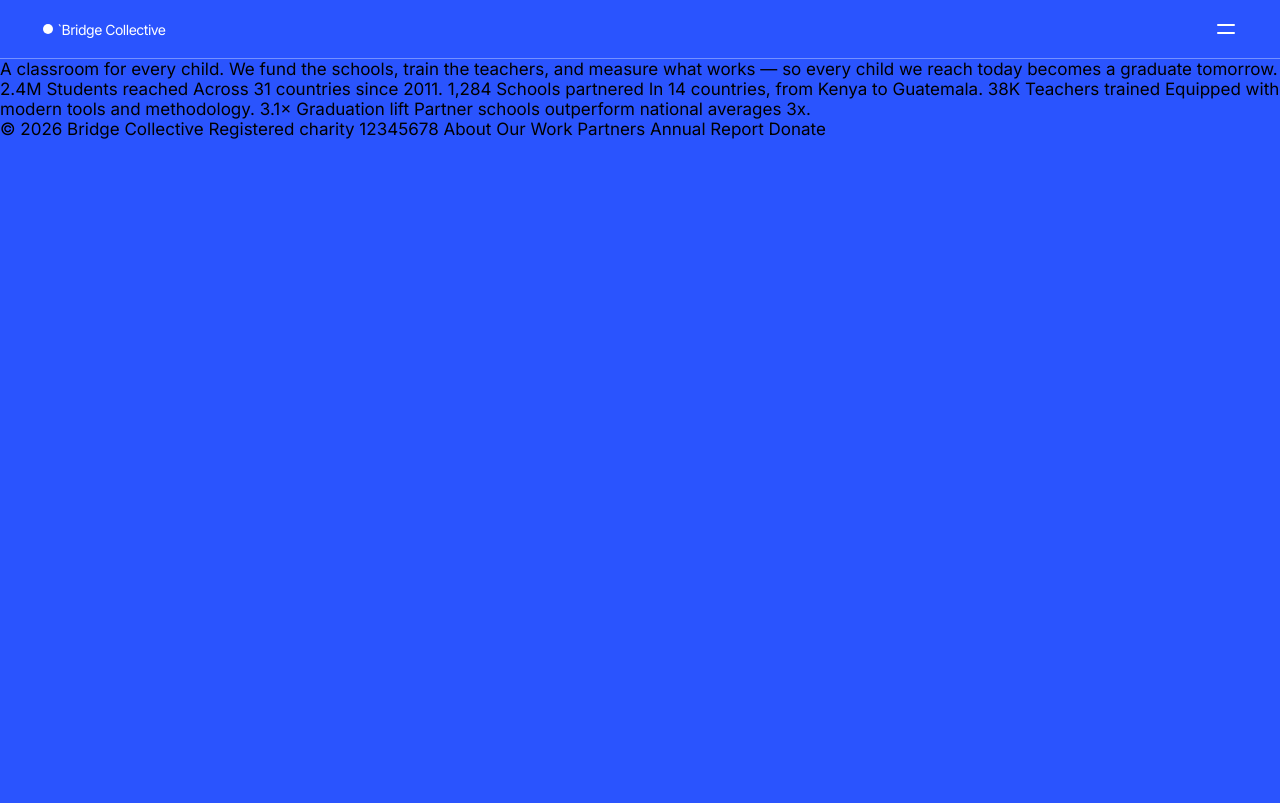
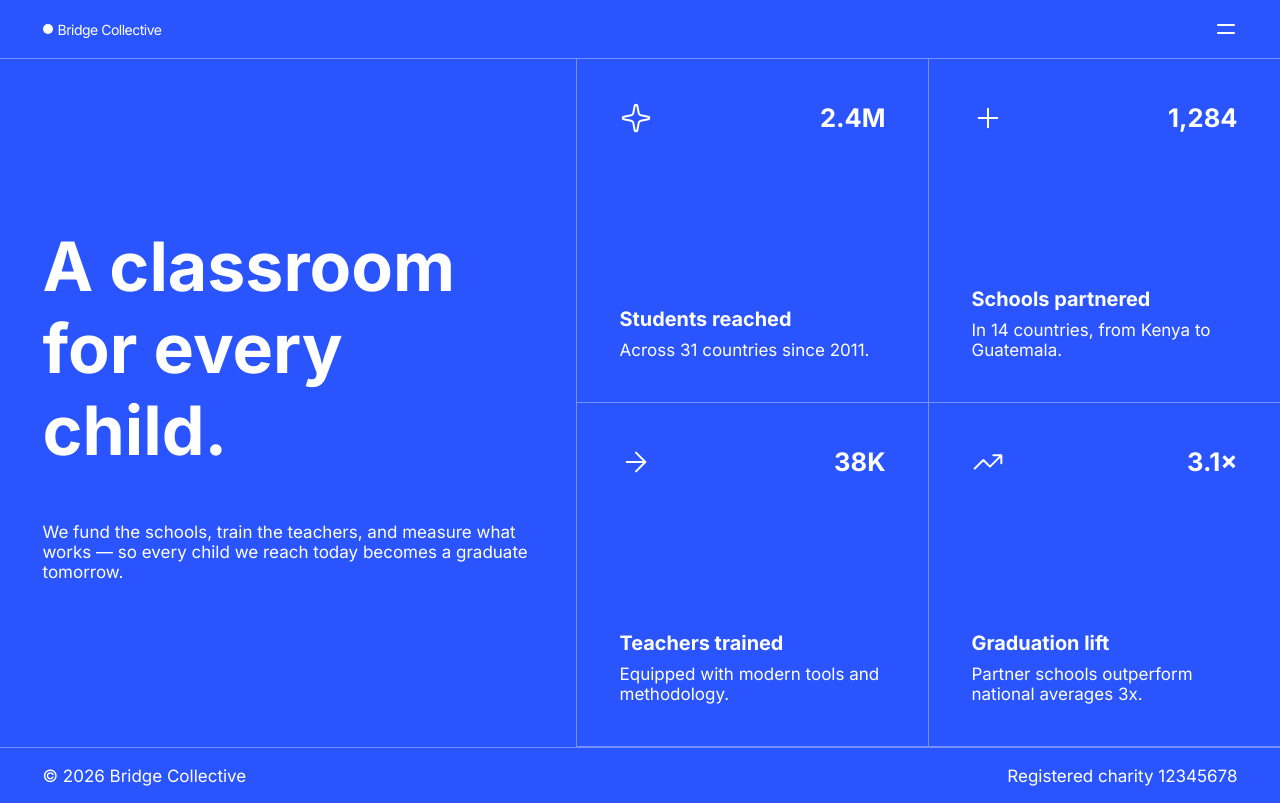
Before and after one commit to nebil-devs/fictional-landing-page, a plain HTML site: page index.html in a window 1280 px wide. Drawn offline with Linux system fonts and the light colour scheme.

Commit message:
Second commit

```diff
--- a/index.html
+++ b/index.html
@@ -21,50 +21,83 @@
 
   <body>
 
-    <main>
     <nav>
       <ul>
-          <li>`Bridge Collective</li>
+        <li>Bridge Collective</li>
       </ul>
 
       <img src="assets/images/icon-menu.svg" alt="Menu Symbol">
     </nav>
 
+    <main>
+      <div class="hero">
+        <h1>A classroom for every child.</h1>
+        <p>We fund the schools, train the teachers, and measure what works — so every child we reach today becomes a
+          graduate tomorrow.</p>
+      </div>
 
-    <!-- Hero -->
-    A classroom for every child.
+      <div class="stats">
 
-    We fund the schools, train the teachers, and measure what works — so every child we reach today becomes a graduate
-    tomorrow.
+        <div class="students stat">
+          <div class="top">
+            <img src="assets/images/icon-sparkle.svg">
+            <h2>2.4M</h2>
+          </div>
+          <div class="bottom">
+            <h3>Students reached</h3>
+            <p>Across 31 countries since 2011.</p>
+          </div>
+        </div>
 
-    <!-- Stats -->
-    2.4M
-    Students reached
-    Across 31 countries since 2011.
+        <div class="schools stat">
+          <div class="top">
+            <img src="assets/images/icon-plus.svg">
+            <h2>1,284</h2>
+          </div>
+          <div class="bottom">
+            <h3>Schools partnered</h3>
+            <p>In 14 countries, from Kenya to Guatemala.</p>
+          </div>
+        </div>
 
-    1,284
-    Schools partnered
-    In 14 countries, from Kenya to Guatemala.
+        <div class="teachers stat">
+          <div class="top">
+            <img src="assets/images/icon-arrow-right.svg">
+            <h2>38K</h2>
+          </div>
+          <div class="bottom">
+            <h3>Teachers trained</h3>
+            <p>Equipped with modern tools and methodology.</p>
+          </div>
+        </div>
 
-    38K
-    Teachers trained
-    Equipped with modern tools and methodology.
+        <div class="graduation stat">
+          <div class="top">
+            <img src="assets/images/icon-trending-up.svg">
+            <h2>3.1×</h2>
+          </div>
+          <div class="bottom">
+            <h3>Graduation lift</h3>
+            <p>Partner schools outperform national averages 3x.</p>
+          </div>
+        </div>
 
-    3.1×
-    Graduation lift
-    Partner schools outperform national averages 3x.
+      </div>
     </main>
 
-    <!-- Footer -->
-    © 2026 Bridge Collective
-    Registered charity 12345678
+    <footer>
+      <p>© 2026 Bridge Collective</p>
+      <p>Registered charity 12345678</p>
+    </footer>
 
-    <!-- Menu panel — hidden until the hamburger is activated -->
+    <!-- <div class="menu-panel">
+     Menu panel — hidden until the hamburger is activated
     About
     Our Work
     Partners
     Annual Report
     Donate
+    </div> -->
 
   </body>
 
--- a/style.css
+++ b/style.css
@@ -11,18 +11,19 @@ html {
 body {
     background-color: hsl(228, 99%, 58%);
     font-family: "Inter", sans-serif;
+    color: hsl(0, 0%, 100%);
 }
 
 nav {
     display: flex;
     justify-content: space-between;
     align-items: center;
-    color: hsl(0, 0%, 100%);
     font-size: 14px;
     font-weight: 400;
     border-bottom: hsl(224, 100%, 95%, 0.4) solid 0.1px;
     padding: 1rem 2.5rem;
     letter-spacing: -0.5px;
+    min-height: 7vh;
 }
 
 nav ul {
@@ -44,3 +45,57 @@ nav ul li::before {
     background-color: white;
     border-radius: 50%;
 }
+
+main{
+    display: flex;
+    min-height: 86vh;
+}
+
+.hero {
+    min-width: 45%;
+    display: flex;
+    flex-direction: column;
+    justify-content:center;
+    gap: 3rem;
+    padding: 2.5rem;
+}
+
+.hero h1{
+    font-size: 4rem;
+}
+
+.stats {
+    min-width: 55%;
+    display: grid;
+    grid-template-columns: 1fr 1fr;
+    grid-template-rows: 1fr 1fr;
+}
+
+.stat {
+    display: flex;
+    flex-direction: column;
+    justify-content: space-between;
+    border-left: hsl(224, 100%, 95%, 0.4) solid 0.1px;
+    border-bottom: hsl(224, 100%, 95%, 0.4) solid 0.1px;
+    padding: 2.5rem;
+}
+
+.top{
+    display: flex;
+    justify-content: space-between;
+}
+
+.bottom {
+    display: flex;
+    flex-direction: column;
+    gap: 0.5rem;
+}
+
+footer {
+    display: flex;
+    justify-content: space-between;
+    align-items: center;
+    padding: 1rem 2.5rem;
+    min-height: 7vh;
+    border-top: hsl(224, 100%, 95%, 0.4) solid 0.1px;
+}
```
Lines whose indentation alone changed are shown as unchanged.
